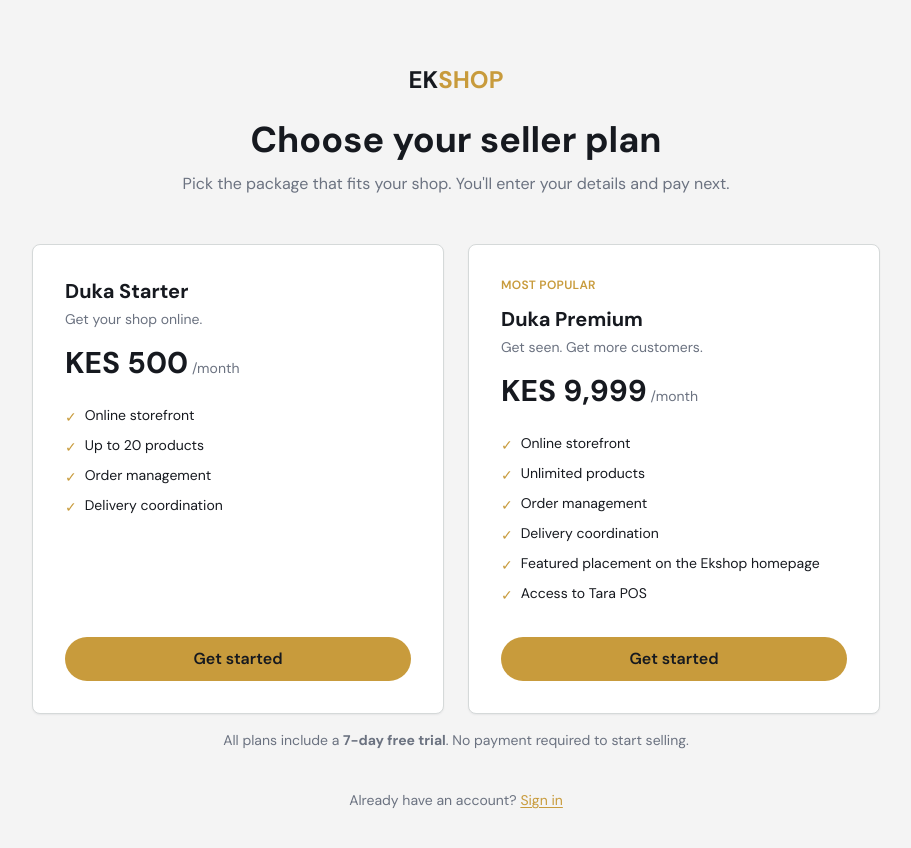
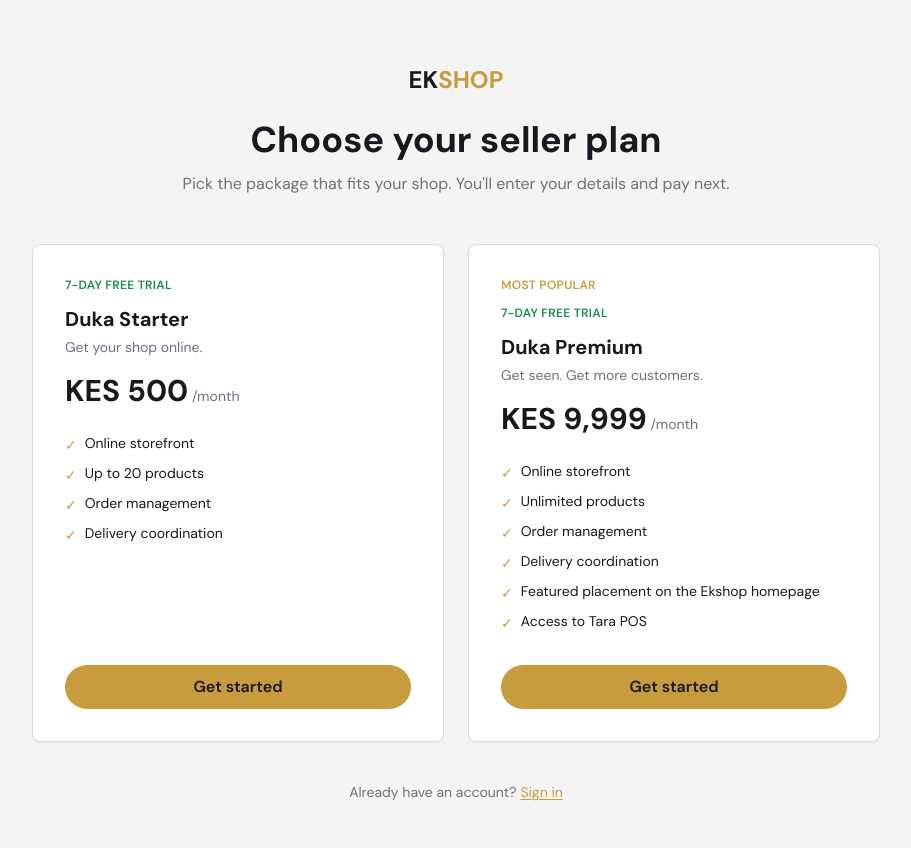
Before and after one commit to rodgers-munene/ekshop, a Next.js app in the folder frontend/: page /register/plan in a window 1280 px wide. Shown: the top 848 px of the page, without its empty margins (184-1095 px from the left). Built offline with nearby package versions, Linux system fonts and the light colour scheme; no server answers.

Commit message:
Add the 7 day free trial plan in the register page

```diff
--- a/frontend/app/(auth)/register/page.tsx
+++ b/frontend/app/(auth)/register/page.tsx
@@ -102,8 +102,8 @@
     setDetecting(true);
     navigator.geolocation.getCurrentPosition(
       async (pos) => {
+        try {
           const data = await reverseGeocode(pos.coords.latitude, pos.coords.longitude);
-        setDetecting(false);
           if (!data) {
             toast.error("We couldn't pinpoint your location — use the map instead.");
             return;
@@ -121,6 +121,11 @@
             subcountyId: data.subcounty_id,
             wardId: data.ward_id,
           });
+        } catch {
+          toast.error("Something went wrong while detecting your location. Use the map instead.");
+        } finally {
+          setDetecting(false);
+        }
       },
       () => {
         setDetecting(false);
@@ -370,9 +375,14 @@
         <div className="fixed inset-0 z-50 flex items-center justify-center bg-black/50 p-4" onClick={() => setMapOpen(false)}>
           <div className="w-full max-w-2xl" onClick={(e) => e.stopPropagation()}>
             <p className="mb-2 text-center text-sm font-medium text-white">
-              Drop the pin where you live
+              Drop the pin where you live — switch between Satellite and Streets
             </p>
             <LocationPicker
+              initial={
+                selectedLat != null && selectedLng != null
+                  ? { lat: selectedLat, lng: selectedLng }
+                  : undefined
+              }
               onCancel={() => setMapOpen(false)}
               onConfirm={(sel) => {
                 applyCounty(sel);
--- a/frontend/app/(auth)/register/plan/page.tsx
+++ b/frontend/app/(auth)/register/plan/page.tsx
@@ -26,6 +26,9 @@
                   Most popular
                 </span>
               )}
+              <span className="self-start text-xs font-semibold uppercase tracking-wide text-success mb-3">
+                7-day free trial
+              </span>
               <h2 className="text-xl font-bold mb-1">{plan.name}</h2>
               <p className="text-muted text-sm mb-4">{plan.tagline}</p>
               <p className="mb-6">
@@ -50,9 +53,6 @@
           ))}
         </div>
 
-        <p className="text-center text-sm text-muted mt-4">
-          All plans include a <strong>7-day free trial</strong>. No payment required to start selling.
-        </p>
         <p className="text-center text-sm text-muted mt-10">
           Already have an account?{" "}
           <Link href="/login" className="text-amber underline underline-offset-2">Sign in</Link>
```
Lines whose indentation alone changed are shown as unchanged.
